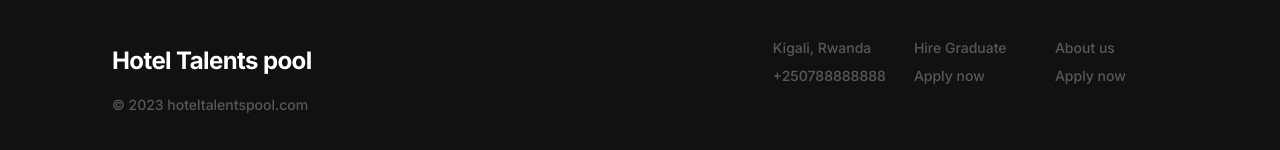
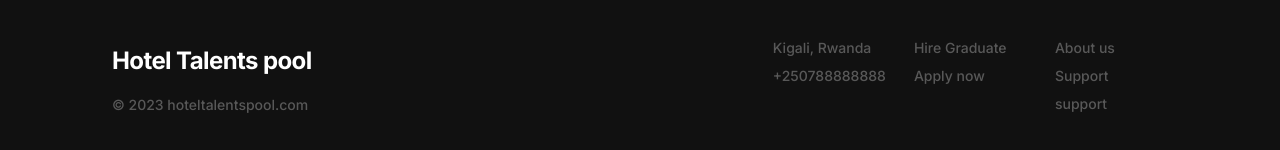
Before and after one commit to mbonikev/hotel_talents_pool, a React (Vite) app: page /#/ in a window 1280 px wide. Shown: the part 3795-3945 px from the top of the page. Built offline with nearby package versions, Linux system fonts and the light colour scheme; what ldrs would draw is missing.

Commit message:
Stalker-commit: src/components/Footer.jsx

```diff
--- a/src/components/Footer.jsx
+++ b/src/components/Footer.jsx
@@ -71,18 +71,25 @@ function Footer() {
               {/* 3 */}
               <div className="flex flex-col gap-2">
                 <Link
-                  to={"/hireGraduate"}
+                  to={"/about"}
                   target="_blank"
                   className="text-sm text-white/30 font-medium"
                 >
                   About us
                 </Link>
                 <Link
-                  to={formUrl}
+                  to={'/'}
                   target="_blank"
                   className="text-sm text-white/30 font-medium"
                 >
-                  Apply now
+                  Support
+                </Link>
+                <Link
+                  to={'/'}
+                  target="_blank"
+                  className="text-sm text-white/30 font-medium"
+                >
+                  support
                 </Link>
               </div>
             </div>
```
